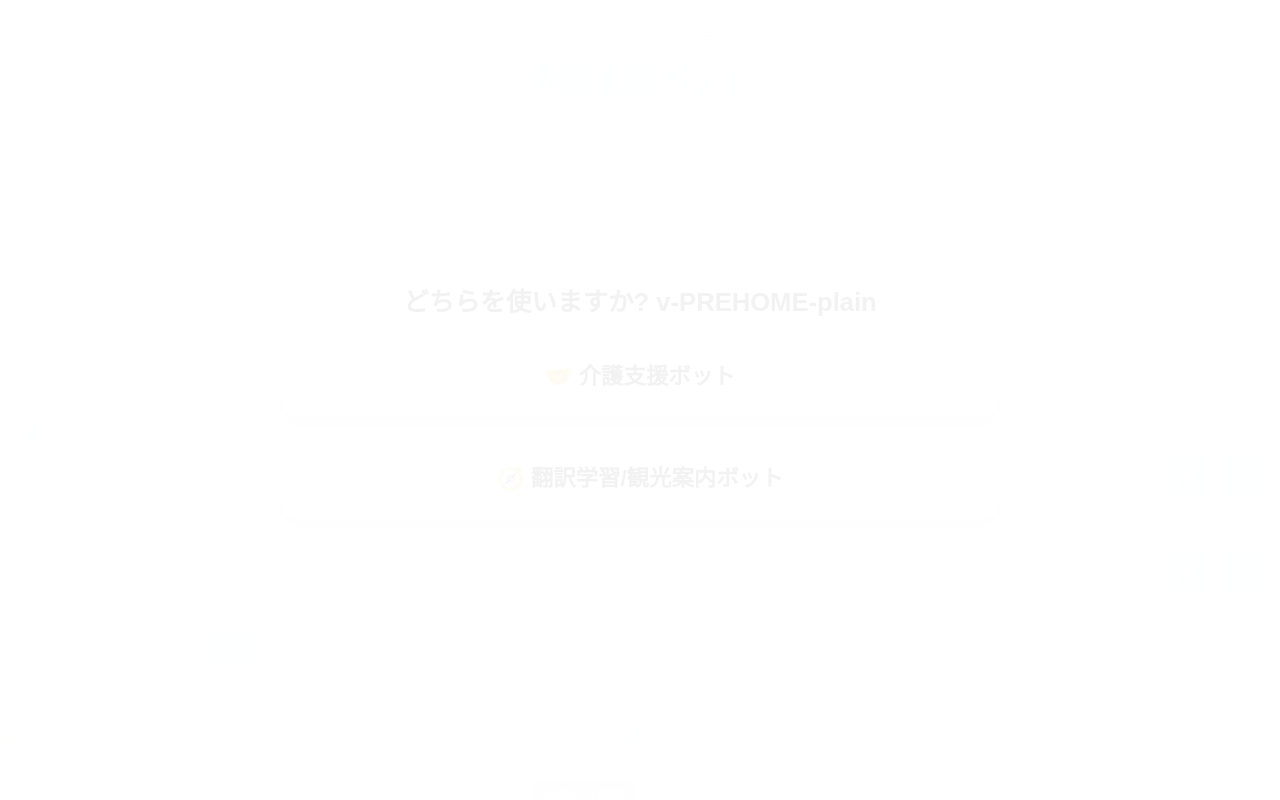
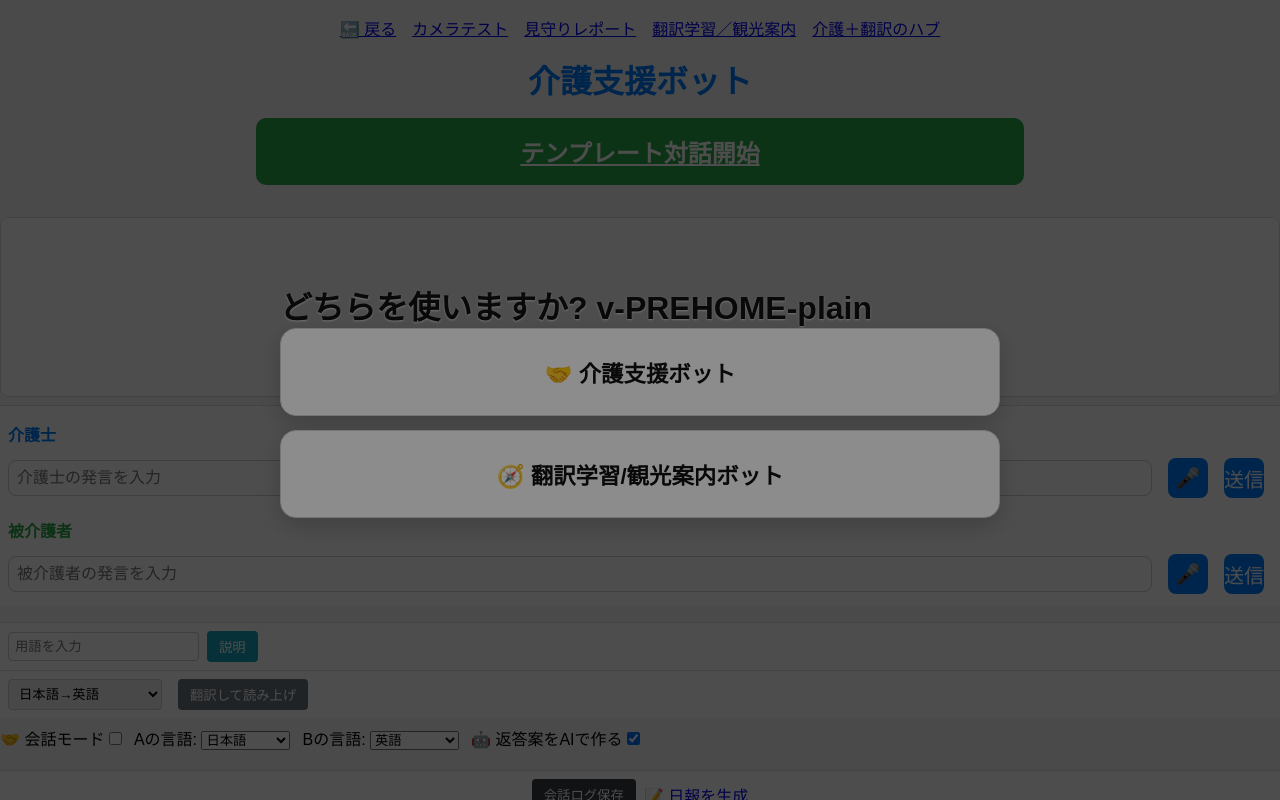
Before and after one commit to MitsunoriFukuchi692/CareBotAndInvoice_New, a Flask app: page / in a window 1280 px wide. Run offline with Flask 3, Linux system fonts and the light colour scheme; parts of the project's set-up code (start-up, migrations or seed data) failed here and were passed over.

Commit message:
Fix prehome contrast: force visible (v-plain3)

```diff
--- a/templates/index.html
+++ b/templates/index.html
@@ -15,17 +15,23 @@
     .action-buttons{ display:flex; gap:8px; justify-content:center; margin-top:12px; }
 
     /* プリホーム／ホーム */
-    .cb-layer{position:fixed; inset:0; display:flex; align-items:center; justify-content:center;
-      background:rgba(255,255,255,.95); z-index:9999; padding:24px}
-    .cb-wrap{width:min(720px,92vw)}
-    .cb-title{font-size:1.6rem; margin:0 0 12px; font-weight:700; text-align:center}
-    .cb-grid{display:grid; gap:14px}
-    .cb-card,.cb-big{height:88px; font-size:1.4rem; font-weight:700; border-radius:16px; border:1px solid #e5e7eb;
-      box-shadow:0 6px 18px rgba(0,0,0,.08); background:#fff; cursor:pointer}
-    .cb-card{display:flex; align-items:center; justify-content:center}
-    .cb-fab{position:fixed; right:18px; bottom:18px; width:56px; height:56px; border:none; border-radius:999px;
-      font-size:24px; box-shadow:0 6px 18px rgba(0,0,0,.18); background:#fff; z-index:9998; cursor:pointer}
-    @media (hover:hover){.cb-card:hover,.cb-big:hover{transform:translateY(-1px);}}
+    /* ---- Prehome visibility hard-fix ---- */
+.cb-layer{
+  position:fixed; inset:0; display:flex; align-items:center; justify-content:center;
+  background: rgba(0,0,0,.45) !important;  /* 背景を暗くして前面をくっきり */
+  z-index: 99999 !important;
+  opacity: 1 !important;
+}
+.cb-wrap{ width:min(720px,92vw); opacity:1 !important; filter:none !important; }
+.cb-title{ color:#111 !important; text-shadow:0 1px 2px rgba(255,255,255,.6); }
+.cb-grid{ display:grid; gap:14px; }
+.cb-card,.cb-big{
+  height:88px; font-size:1.4rem; font-weight:700;
+  border-radius:16px; border:1px solid #d1d5db !important;
+  background:#fff !important; color:#111 !important; box-shadow:0 8px 24px rgba(0,0,0,.18);
+}
+html, body{ filter:none !important; opacity:1 !important; }
+
   </style>
 </head>
 <body>
```
